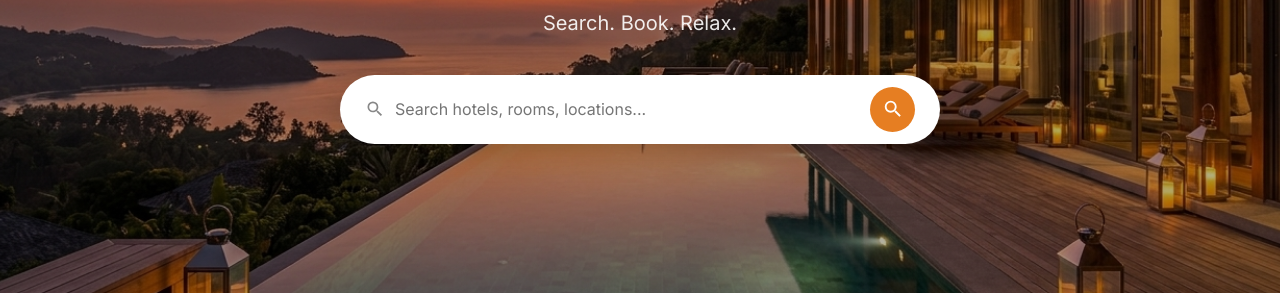
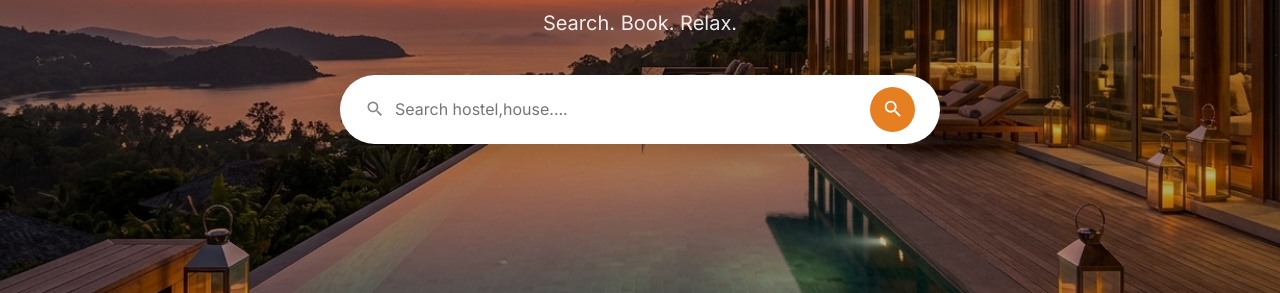
Before and after one commit to Riya1153/StayFinder, a Django app: page /search/ in a window 1280 px wide. Shown: the part 357-650 px from the top of the page. Run offline with Django 5.2, Linux system fonts and the light colour scheme.

```diff
--- a/core/templates/search.html
+++ b/core/templates/search.html
@@ -166,7 +166,7 @@
         <div class="search-wrapper">
             <svg class="search-icon-grey" viewBox="0 0 24 24"><path d="M9.5,3A6.5,6.5 0 0,1 16,9.5C16,11.11 15.41,12.59 14.44,13.73L14.71,14H15.5L20.5,19L19,20.5L14,15.5V14.71L13.73,14.44C12.59,15.41 11.11,16 9.5,16A6.5,6.5 0 0,1 3,9.5A6.5,6.5 0 0,1 9.5,3M9.5,5C7,5 5,7 5,9.5C5,12 7,14 9.5,14C12,14 14,12 14,9.5C14,7 12,5 9.5,5Z" /></svg>
 
-            <input type="text" placeholder="Search hotels, rooms, locations...">
+            <input type="text" placeholder="Search hostel,house....">
 
             <button class="orange-search-circle">
                 <svg class="icon-white" viewBox="0 0 24 24"><path d="M9.5,3A6.5,6.5 0 0,1 16,9.5C16,11.11 15.41,12.59 14.44,13.73L14.71,14H15.5L20.5,19L19,20.5L14,15.5V14.71L13.73,14.44C12.59,15.41 11.11,16 9.5,16A6.5,6.5 0 0,1 3,9.5A6.5,6.5 0 0,1 9.5,3M9.5,5C7,5 5,7 5,9.5C5,12 7,14 9.5,14C12,14 14,12 14,9.5C14,7 12,5 9.5,5Z" /></svg>
```
